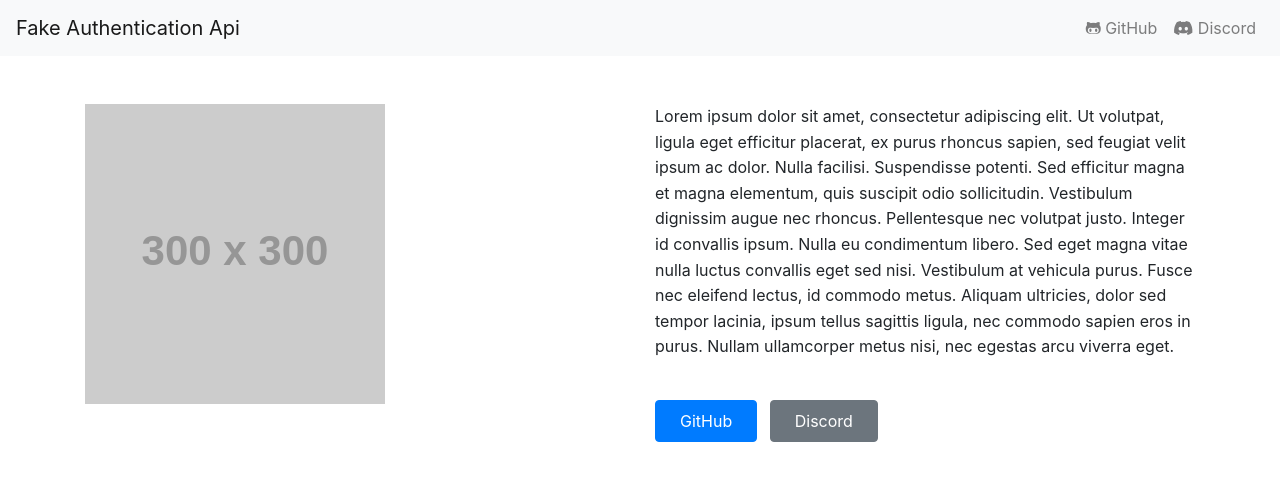
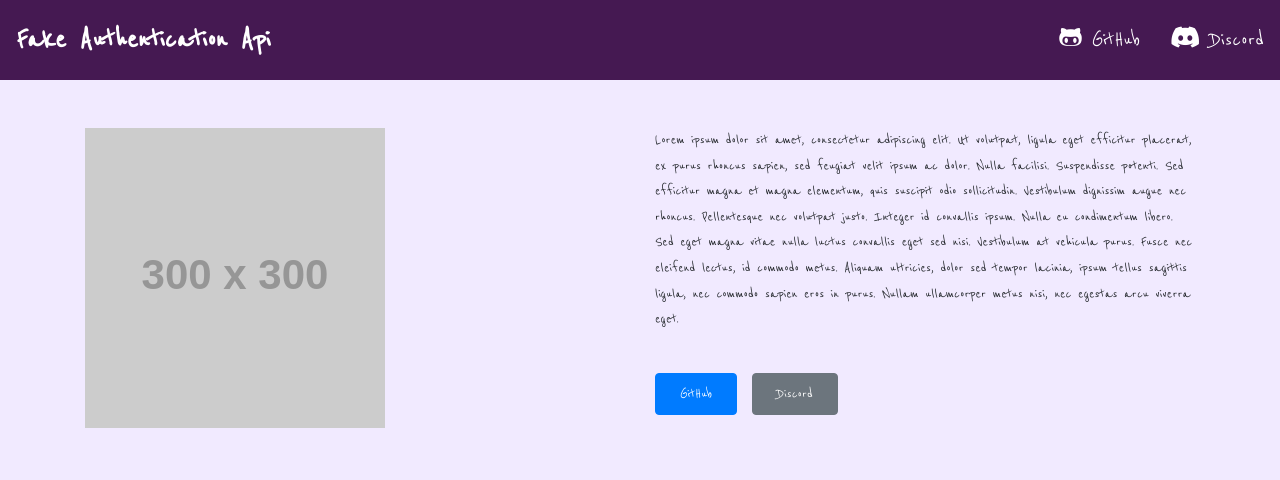
Before and after one commit to rakshixh/FakeAuthentication-API, a website: page website/index.html in a window 1280 px wide. Drawn offline with nearby package versions, Linux system fonts and the light colour scheme; placeholder pictures from the web are drawn by us.

Commit message:
added style for body & style for navbar

```diff
--- a/website/style.css
+++ b/website/style.css
@@ -1,8 +1,26 @@
-/* Custom styling */
-/* Center navbar brand */
+body {
+    font-family: "Reenie Beanie", cursive;
+    background-color: #F1EAFF;
+}
+
+.navbar {
+    background-color: #451952 !important;
+    height: 80px;
+}
+
 .navbar-brand {
     margin-left: auto;
     margin-right: auto;
+    font-size: 2em;
+    color: white !important;
+    font-weight: bold;
+}
+
+.navbar-nav .nav-link {
+    color: white !important;
+    font-size: 1.5rem;
+    /* margin-right: 10px; */
+    padding: 0px 0px 0px 30px !important;
 }
 
 /* Image styling */
```
